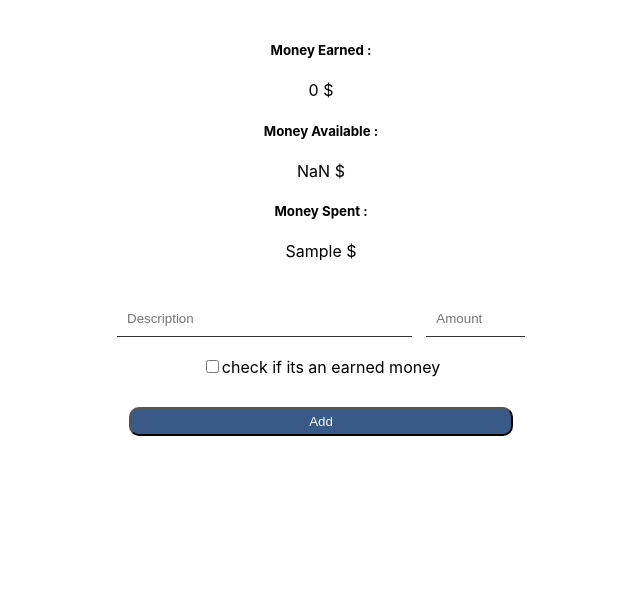
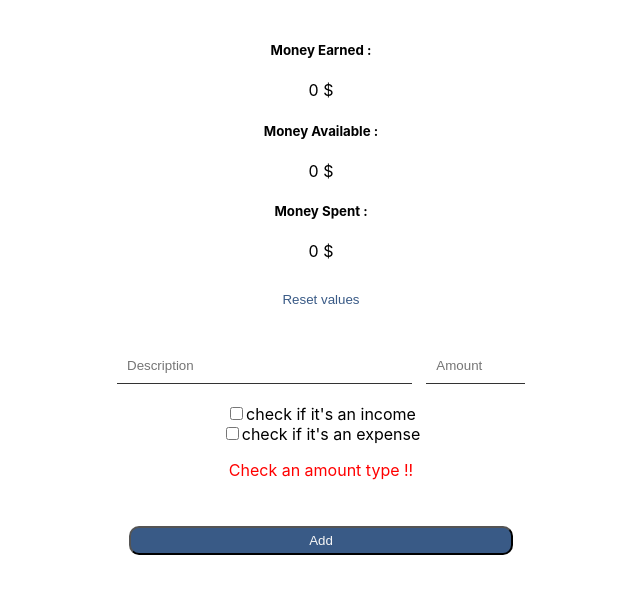
Before and after one commit to WijdaneCHAR/Budget-App, a React (Create React App) app in the folder budgetapp/: page / in a window 1280 px wide. Both pictures are taken after typing "Sample", "Sample" into the empty fields and a click on the button "Add". Shown: the top 594 px of the page, without its empty margins (319-959 px from the left). Built offline with nearby package versions, Linux system fonts and the light colour scheme.

Commit message:
first part

```diff
--- a/budgetapp/src/Components/Mycomponent.js
+++ b/budgetapp/src/Components/Mycomponent.js
@@ -1,29 +1,41 @@
-import React , {useState} from 'react'
-import { Button , Form ,MoneyDiv,Input}from '../Styling';
+import React , {useState , useRef , useEffect }from 'react'
+import { Button , Form ,MoneyDiv,Input, Checkbox, Reset}from '../Styling';
 export default function () {
-    var [description,setDescription] = useState();
-    var [balance,setBalance] = useState(0);
-    var [income,setIncome] = useState(0);
-    var [expense,setExpense] = useState(0);
-    var [err,setErr] = useState(false);
+    const [description,setDescription] = useState();
+    const [income,setIncome] = useState(0);
+    const [expense,setExpense] = useState(0);
+    const [err,setErr] = useState(false);
 
-  var add = (e) => {
+    const prevIncome = useRef();
+    const prevExpense = useRef();
+    useEffect(() => {
+        prevIncome.current = Number(income);
+        prevExpense.current = Number(expense)
+      }, [income,expense]);
+
+  const add = (e) => {
     e.preventDefault();
     setDescription(e.target.elements.description.value)
-    e.target.elements.type.checked ?   setIncome(e.target.elements.amount.value) : setExpense(e.target.elements.amount.value);
-    setBalance(income - expense);
-
+    if(e.target.elements.incomeType.checked) setIncome(prevIncome.current + Number(e.target.elements.amount.value));
+    else if(e.target.elements.expenseType.checked)  setExpense(prevExpense.current + Number(e.target.elements.amount.value));
+    else setErr(true);
     e.target.elements.amount.value ="";
     e.target.elements.description.value ="";
+    e.target.elements.incomeType.checked = false;
+    e.target.elements.expenseType.checked = false;
   }
-
-
+  const reset = () =>{
+    setIncome(0);
+    setExpense(0);
+    setErr(false);
+  }
   return (
     <div>
         <MoneyDiv>
             <div><h5>Money Earned : </h5>{income} $</div>
             <div><h5>Money Available : </h5>{income-expense} $</div>
             <div><h5>Money Spent : </h5>{expense} $</div>
+            <Reset onClick={reset}>Reset values</Reset>
         </MoneyDiv>
 
         <Form onSubmit={add}>
@@ -31,9 +43,18 @@ export default function () {
             <Input style={{width:"70%"}} type="text" placeholder='Description' name='description' ></Input>
             <Input style={{width:"20%"}}type="text" placeholder='Amount' name='amount' required></Input>
             </div>
-            <div><input type="checkbox"   name='type' ></input>
-            <label>check if its an earned money</label>
+        <Checkbox>
+            <div>
+              <input type="checkbox"   name='incomeType' ></input>
+              <label>check if it's an income</label>
             </div>
+            <div>
+              <input type="checkbox"   name='expenseType' ></input>
+              <label>check if it's an expense</label>
+            </div>
+            {err && <p style={{color:"red"}}>Check an amount type !!</p>}
+          </Checkbox>
+
             <Button type="submit" >Add</Button>
         </Form>
     </div>
--- a/budgetapp/src/Styling.js
+++ b/budgetapp/src/Styling.js
@@ -6,6 +6,7 @@ padding: 5px 0;
 background-color: #395a86;
 color: #f6f6f6;
 border-radius:10px;
+cursor: pointer;
 &:hover{
     color: #395a86;
     background-color: #f6f6f6;
@@ -29,5 +30,17 @@ background-color: transparent;
 border: none;
 border-bottom:1px solid #333 ;
 margin: 20px 7px;
-
 `
+export const Checkbox = styled.div `
+display: flex;
+flex-direction: column;
+width: 200px;
+text-align: center;
+`
+export const Reset = styled.button`
+margin-top: 30px;
+background-color: transparent;
+border: none;
+cursor: pointer;
+color: #395a86;
+`
```
